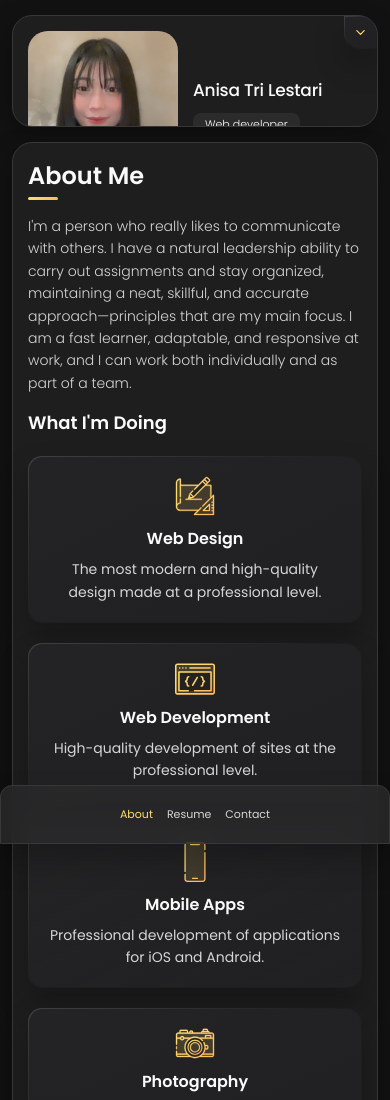
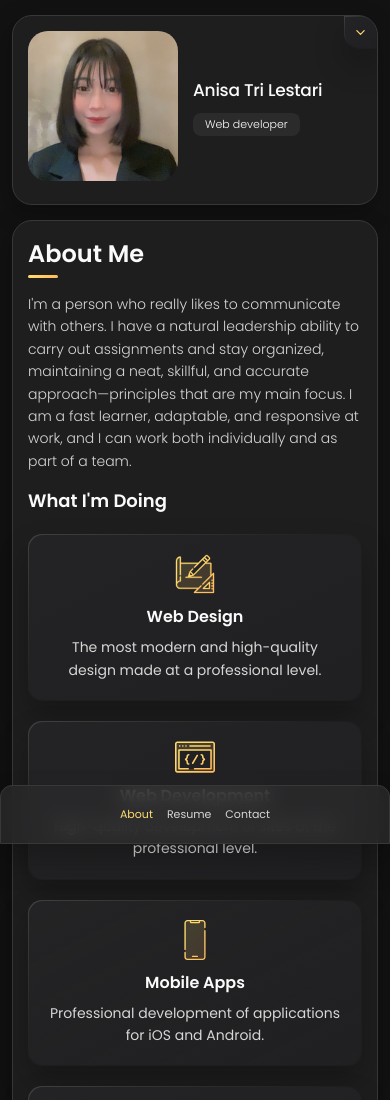
Before and after one commit to matteusmoreno/anisa-tri-lestari-assignment, a plain HTML site: page index.html in a window 390 px wide. Shown: the top 1100 px of the page. Drawn offline with nearby package versions, Linux system fonts and the light colour scheme.

Commit message:
consertando a responsividade para celular

```diff
--- a/assets/css/style.css
+++ b/assets/css/style.css
@@ -323,7 +323,7 @@ main {
 
 .sidebar {
   margin-bottom: 15px;
-  max-height: 112px;
+  max-height: 190px;
   overflow: hidden;
   transition: var(--transition-2);
 }
```
Also changed, not shown: index.html (+0 -4 lines).
